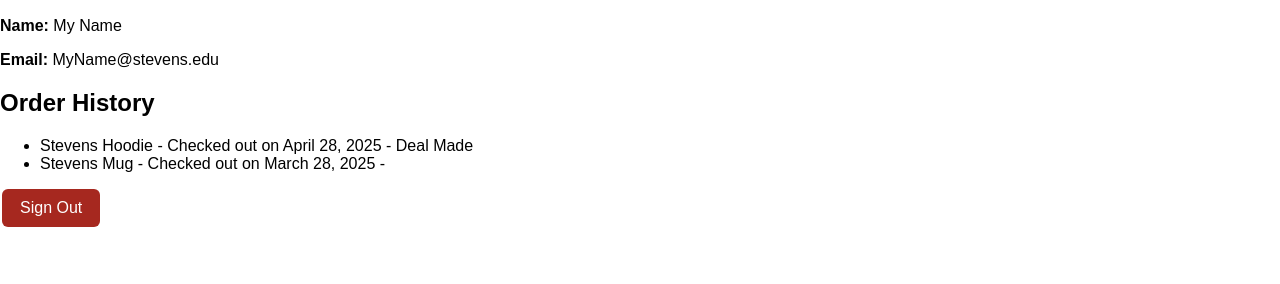
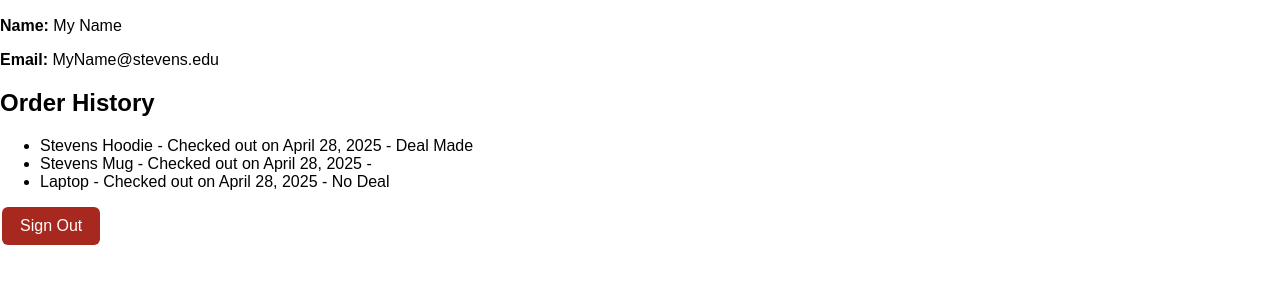
Before and after one commit to Jgalligan1/Exchange4Students, a website: page MyAccount.html in a window 1280 px wide. Shown: the part 160-444 px from the top of the page. Drawn offline with Linux system fonts and the light colour scheme.

Commit message:
Made some examples for order history

```diff
--- a/MyAccount.html
+++ b/MyAccount.html
@@ -34,7 +34,8 @@
     <h2>Order History</h2>
     <ul>
       <li>Stevens Hoodie - Checked out on April 28, 2025 - Deal Made</li>
-      <li>Stevens Mug - Checked out on March 28, 2025 - </li>
+      <li>Stevens Mug - Checked out on April 28, 2025 - </li>
+      <li>Laptop - Checked out on April 28, 2025 - No Deal</li>
     </ul>
   </section>
 
```
